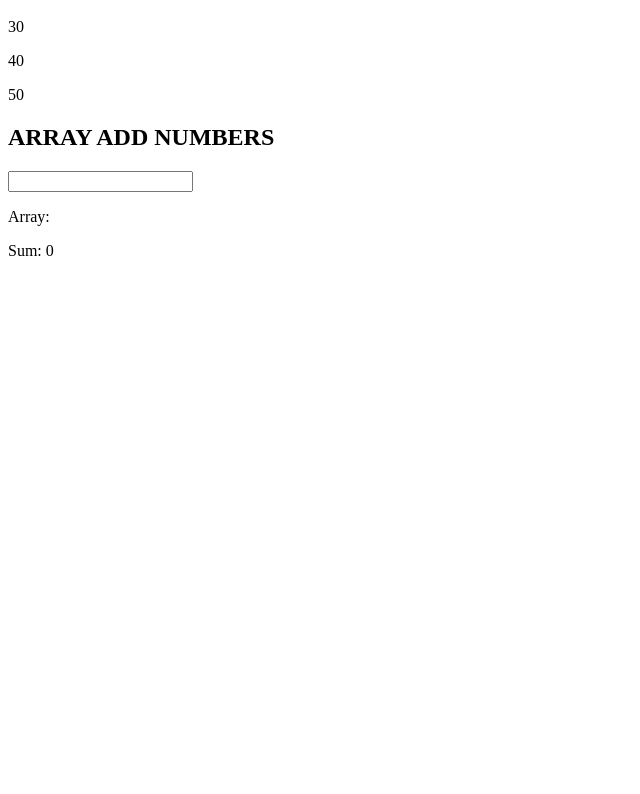
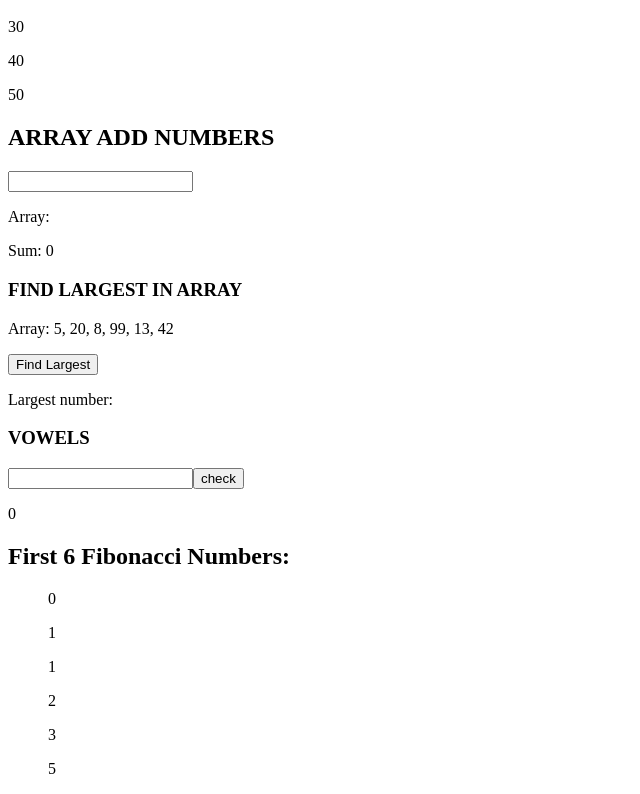
Before and after one commit to merdon-dt/js-recipe-website, a React (Vite) app: page / in a window 1280 px wide. Shown: the part 2658-3452 px from the top of the page, without its empty margins (0-640 px from the left). Before the commit the page ends 2934 px from the top, so only its background shows below. Built offline with nearby package versions, Linux system fonts and the light colour scheme.

Commit message:
forloop task push

```diff
--- a/src/App.jsx
+++ b/src/App.jsx
@@ -17,6 +17,9 @@ import Reversestring from './Forloop/Reversestring'
 import Factorial from './Forloop/Factorial'
 import Arraynumber from './Forloop/Arraynumber'
 import ArrayNumberadd from './Forloop/ArrayNumberadd'
+import Findbig from './Forloop/Findbig'
+import Vowels from './Forloop/Vowels'
+import Fibonacci from './Forloop/Fibonacci'
 
 const App = () => {
   return (
@@ -40,6 +43,9 @@ const App = () => {
       <Factorial/>
       <Arraynumber/>
       <ArrayNumberadd/>
+      <Findbig/>
+      <Vowels/>
+      <Fibonacci/>
 
     </div>
   )
--- /dev/null
+++ b/src/Forloop/Fibonacci.jsx
@@ -0,0 +1,25 @@
+import React from 'react';
+
+const Fibonacci = () => {
+
+    const fib = [0,1];
+    for (let i = 2; i < 6; i++) {
+      fib[i] = fib[i - 1] + fib[i - 2];
+    }
+
+
+
+
+  return (
+    <div>
+      <h2>First 6 Fibonacci Numbers:</h2>
+      <ul>
+        {fib.map((num) => (
+         <p>{num}</p>
+        ))}
+      </ul>
+    </div>
+  );
+};
+
+export default Fibonacci;
--- /dev/null
+++ b/src/Forloop/Findbig.jsx
@@ -0,0 +1,29 @@
+import React, { useState } from 'react';
+
+const FindLargest = () => {
+  const [numbers] = useState([5, 20, 8, 99, 13, 42]);
+  const [largest, setLargest] = useState(null);
+
+  const findLargest = () => {
+
+    let max = numbers[0];
+    for (let i = 1; i < numbers.length; i++) {
+      if (numbers[i] > max) {
+        max = numbers[i];
+      }
+    }
+
+    setLargest(max);
+  };
+
+  return (
+    <div>
+        <h3>FIND LARGEST IN ARRAY</h3>
+      <p>Array: {numbers.join(', ')}</p>
+      <button onClick={findLargest}>Find Largest</button>
+     <p>Largest number: {largest}</p>
+    </div>
+  );
+};
+
+export default FindLargest;
--- /dev/null
+++ b/src/Forloop/Vowels.jsx
@@ -0,0 +1,34 @@
+import React, { useState } from 'react'
+
+const Vowels = () => {
+    const[word,setword] = useState('');
+    const[add,setAdd] = useState(0)
+
+     const check = () => {
+    let count =0;
+    const vowels = "aeiouAEIOU";
+
+    for(let i=0; i < word.length; i++){
+        if(vowels.includes(word[i])){
+            count++;
+        }
+    }
+
+
+        setAdd(count)
+    }
+
+  return (
+    <div>
+
+        <h3>VOWELS</h3>
+
+        <input type="text" value={word} onChange={(e) => setword(e.target.value)} />
+        <button onClick={check}>check</button>
+        <p>{add}</p>
+
+    </div>
+  )
+}
+
+export default Vowels
```
